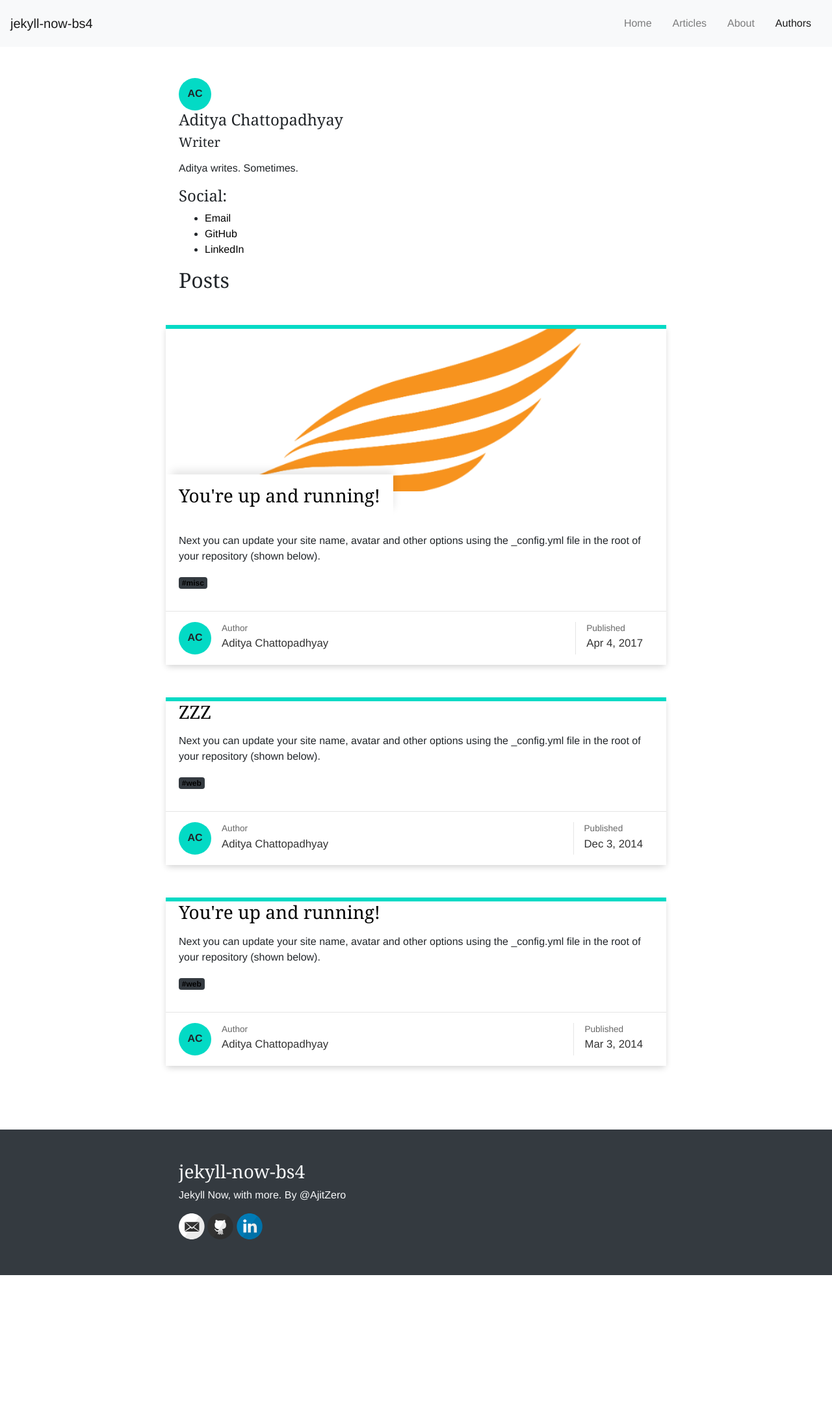
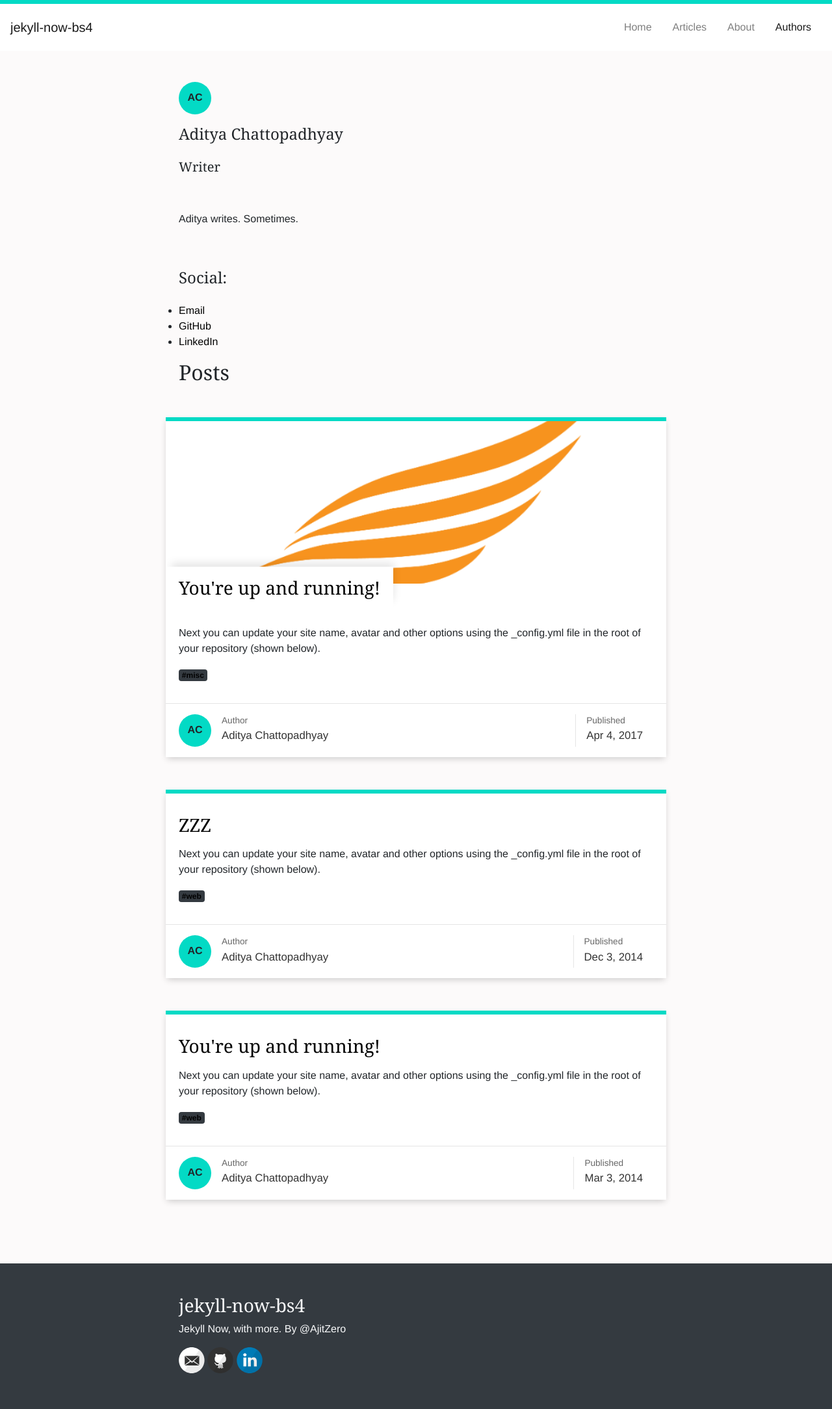
Before and after one commit to ajitzero/jekyll-now-bs4, a Jekyll site: the page built from _authors/aditya-chattopadhyay.md, in a window 1280 px wide. Shown: the whole page at 65% size. Built offline with Jekyll 4.4.1, drawn with Linux system fonts in a browser that asks for light colours; before the commit the page ends 1962 px from its top, so only the background shows below that.

Commit message:
:iphone: Improved responsive view for post meta content, more accents

```diff
--- a/_includes/navigation.html
+++ b/_includes/navigation.html
@@ -1,4 +1,4 @@
-  <nav class="navbar navbar-expand-xl navbar-light bg-light">
+  <nav class="navbar navbar-expand-xl navbar-light bg-light bt-a">
     <a class="navbar-brand" href="/">{{ site.name }}</a>
     <button class="navbar-toggler" type="button" data-toggle="collapse" data-target="#PrimaryMenu" aria-controls="menu" aria-expanded="false" aria-label="Toggle Navigation">
       <span class="navbar-toggler-icon"></span>
--- a/_includes/post_preview.html
+++ b/_includes/post_preview.html
@@ -1,4 +1,4 @@
-<div class="post">
+<div class="post bt-a">
   {% if post.og-image %}
   <a href="{{ post.url }}">
     <img src="/assets/images/{{post.og-image}}" alt="{{ post.title }}">
@@ -19,17 +19,16 @@
     {% assign author_pic_size = 50 %}
     {% assign author = site.authors | where: 'short_name', post.author | first %}
 
+    <!-- Written by -->
+    <div class="meta-group author-name">
       <!-- Profile Picture -->
-    <div class="profile-pic rounded-circle" style="height: {{ author_pic_size }}px;width: {{ author_pic_size }}px;overflow: hidden;padding: 0;margin: 0;">
+      <div class="profile-pic rounded-circle" style="height: {{ author_pic_size }}px;width: {{ author_pic_size }}px;">
         {% if author.social.profile-pic %}
         <img class="img-fluid" src="{{ author.social.profile-pic }}" alt="{{ author.name }}">
         {% else %}
         <div class="dummy-profile" style="height: {{ author_pic_size }}px; width: {{ author_pic_size }}px; padding: 12px;">{{ author.initials }}</div>
         {% endif %}
       </div>
-
-    <!-- Written by -->
-    <div class="meta-group flex-grow-1">
       <div class="meta-group-subtitle">
         Author
       </div>
@@ -38,6 +37,7 @@
       </div>
     </div>
 
+    <div class="meta-groups">
       <!-- Updated by -->
       {% if post.updated %}
       <div class="meta-group">
@@ -61,3 +61,4 @@
       </div>
     </div>
   </div>
+</div>
--- a/_layouts/post.html
+++ b/_layouts/post.html
@@ -13,7 +13,7 @@
           {% assign author = site.authors | where: 'short_name', page.author | first %}
 
           <!-- Profile Picture -->
-          <div class="profile-pic rounded-circle" style="height: {{ author_pic_size }}px;width: {{ author_pic_size }}px;overflow: hidden;padding: 0;margin: 0;">
+          <div class="profile-pic rounded-circle" style="height: {{ author_pic_size }}px;width: {{ author_pic_size }}px;overflow: hidden;padding: 0;">
             {% if author.social.profile-pic %}
             <img class="img-fluid" src="{{ author.social.profile-pic }}" alt="{{ author.name }}">
             {% else %}
@@ -22,7 +22,7 @@
           </div>
 
           <!-- Written by -->
-          <div class="meta-group flex-grow-1">
+          <div class="meta-group author-name">
             <div class="meta-group-subtitle">
               Author
             </div>
@@ -31,6 +31,7 @@
             </div>
           </div>
 
+          <div class="meta-groups">
             <!-- Updated by -->
             {% if page.updated %}
             <div class="meta-group">
@@ -53,6 +54,7 @@
               </div>
             </div>
           </div>
+        </div>
 
         {{ content }}
 
--- a/_sass/_variables.scss
+++ b/_sass/_variables.scss
@@ -8,7 +8,7 @@
 $darkerGray: #222222;
 $darkGray: #333333;
 $gray: #666666;
-$lightGray: #eeeeee;
+$lightGray: #fcfafa;
 $white: #ffffff;
 
 // Font stacks
--- a/assets/css/style.scss
+++ b/assets/css/style.scss
@@ -6,7 +6,7 @@
 
 // Defaults
 html, body {
-  background: $white;
+  background: $accent;
   border: none;
   box-sizing: border-box;
   font-family: $sans-serif;
@@ -32,6 +32,10 @@
 
 .container-fluid {
   padding: 0 !important;
+}
+
+.wrapper {
+  background: $lightGray;
 }
 
 img {
@@ -75,6 +79,10 @@
   box-sizing: border-box;
   font-weight: 700;
   overflow: hidden;
+}
+
+.bg-light {
+  background: $white !important;
 }
 
 // Top Navigation
@@ -185,9 +193,30 @@
     padding: 1rem 0;
   }
 }
+
+.profile-pic {
+  float: left;
+  margin-right: 1rem;
+  overflow: hidden;
+  padding: 0;
+}
+
+.meta-groups {
+  display: flex;
+  & > .meta-group {
+    float: left;
+    @media screen and (max-width:767px) {
+      width: 50%;
+    }
+  }
+}
+
 .meta-group {
   margin: 1rem 0;
   padding: 0;
+  &.author-name {
+    flex-grow: 1;
+  }
   .meta-group-subtitle {
     color: $gray;
     font-size: 0.85rem;
@@ -201,7 +230,9 @@
   }
   @media screen and (min-width:767px) {
     margin: 0;
-    padding: 0 1rem;
+    &:not(.author-name) {
+      padding: 0 1rem;
+    }
     &:not(:last-child) {
       border-right: 1px solid rgba($black, 0.1);
     }
@@ -209,24 +240,33 @@
 }
 
 .post {
+  background: $white;
   box-shadow: 0 4px 10px -2px rgba($black, 0.2);
   margin: 50px 0 50px -20px;
+  overflow: hidden;
   width: calc(100% + 40px);
-  border-top: 6px solid $accent;
-  overflow: hidden;
 
-  &:hover > a > img {
-    margin-left: -20px;
-    width: calc(100% + 40px);
+  &:hover {
+    & > a > img {
+      margin-left: -20px;
+      width: calc(100% + 40px);
+    }
   }
+
   .article-meta {
     border-bottom: 0;
     margin-bottom: 0;
     padding: 1rem 20px;
   }
+
   & > h3, & > p {
     padding: 0 20px;
   }
+
+  & > h3 {
+    margin-top: 2rem;
+  }
+
   & > a {
     &.badge {
       margin-left: 20px;
@@ -251,5 +291,21 @@
   }
 }
 
+.author-info {
+  display: flex;
+  flex-direction: column;
+  justify-content: center;
+  & > * {
+    padding: 1rem 0 0;
+  }
+}
+
+
+// Styling util
+// Border Top Accent
+.bt-a {
+  border-top: 6px solid $accent;
+}
+
 @import "highlights";
 @import "svg-icons";
```
Lines whose indentation alone changed are shown as unchanged.
